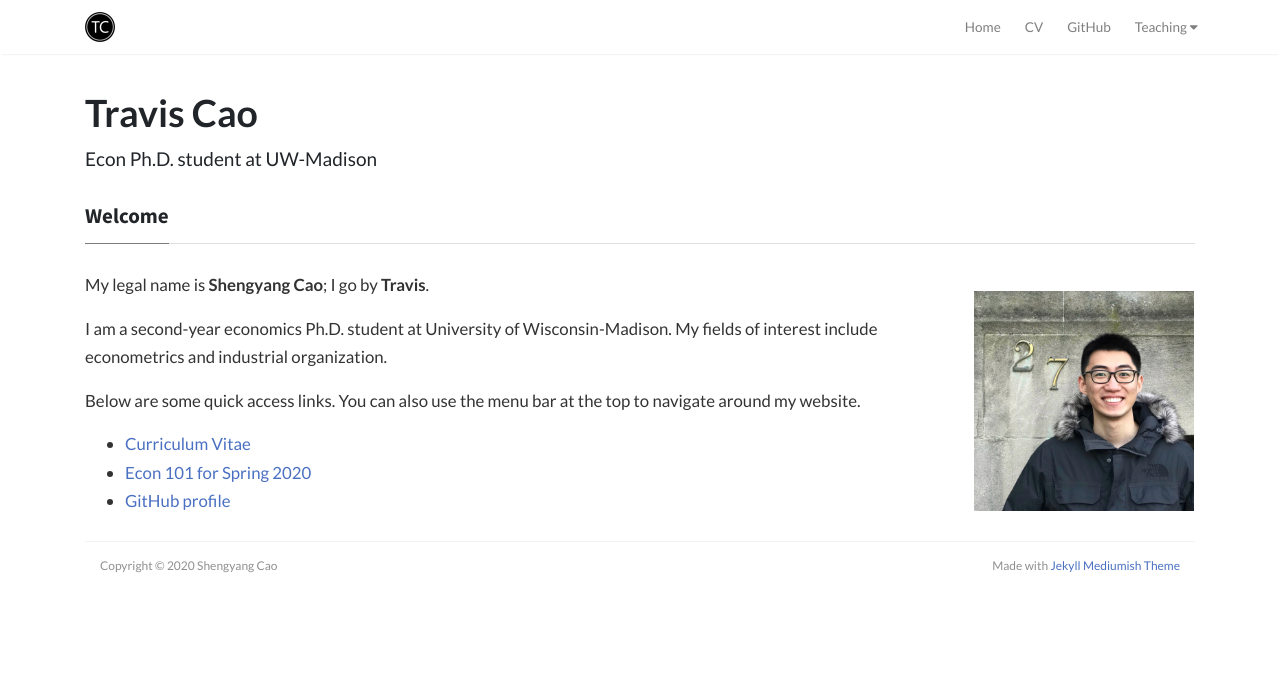
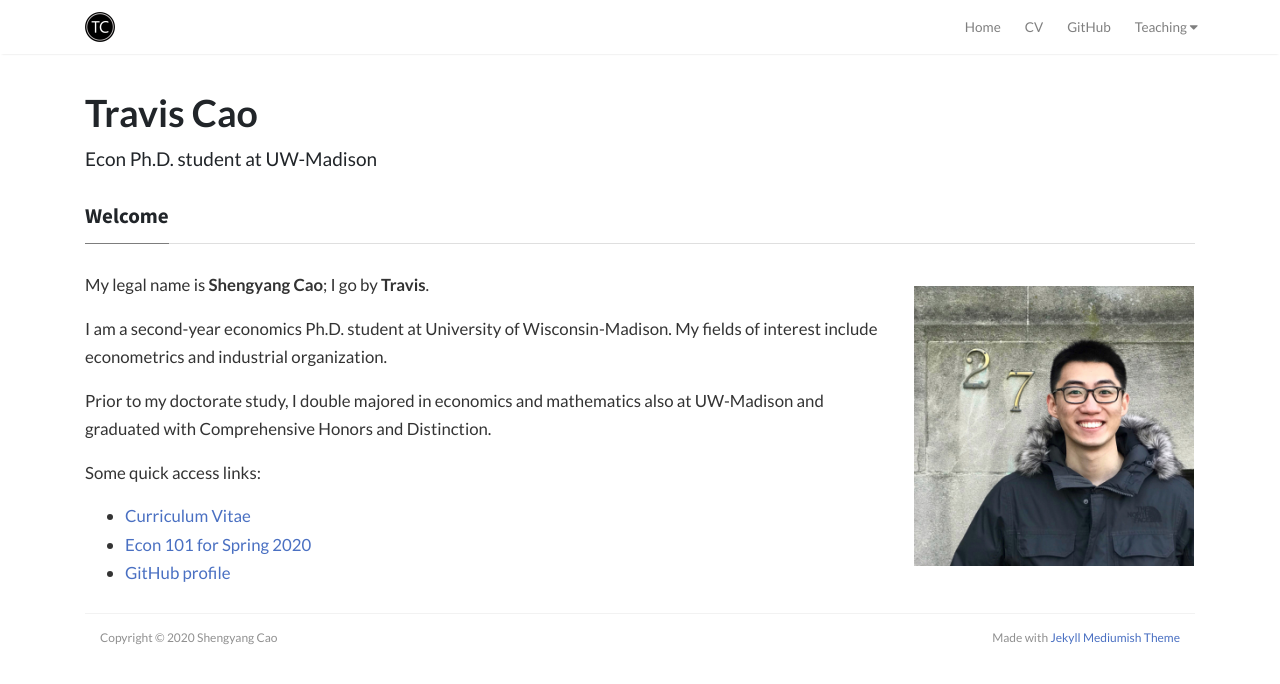
Before and after one commit to scaotravis/scaotravis.github.io, a Jekyll site: the page built from _posts/2018-12-28-home.md, in a window 1280 px wide. Shown: the top 684 px of the page. Built offline with Jekyll 4.4.1, drawn with Linux system fonts in a browser that asks for light colours; nearby versions of some CDN libraries; comment, search, counter and statistics services are not loaded; some of the changed lines change nothing that is shown.

Commit message:
update homepage

```diff
--- a/_posts/2018-12-28-home.md
+++ b/_posts/2018-12-28-home.md
@@ -18,10 +18,10 @@ categories: homepage
       }
       @media only screen and (min-width: 768px) {
         .attributes {
-          margin: 20px 1px 1px 25px;
+          margin: 15px 1px 1px 30px;
           float: right;
-          height: 220px;
-          width: 220px;
+          height: 280px;
+          width: 280px;
         }
       }
     </style>
@@ -36,7 +36,9 @@ My legal name is **Shengyang Cao**; I go by **Travis**.
 
 I am a second-year economics Ph.D. student at University of Wisconsin-Madison. My fields of interest include econometrics and industrial organization.
 
-Below are some quick access links. You can also use the menu bar at the top to navigate around my website.
+Prior to my doctorate study, I double majored in economics and mathematics also at UW-Madison and graduated with Comprehensive Honors and Distinction.
+
+Some quick access links:
 
 * [Curriculum Vitae]({{ site.url }}/downloads/cv_shengyang_cao.pdf)
 * [Econ 101 for Spring 2020]({{ site.url }}/teaching/sp20-101)
```
Also changed, not shown: 3 other files.
